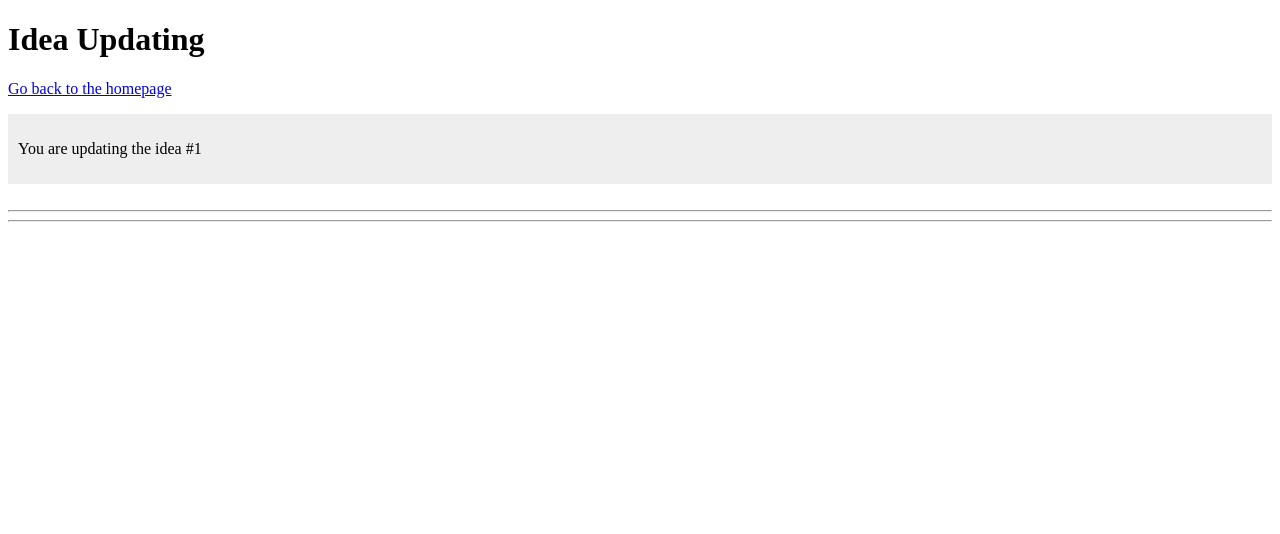
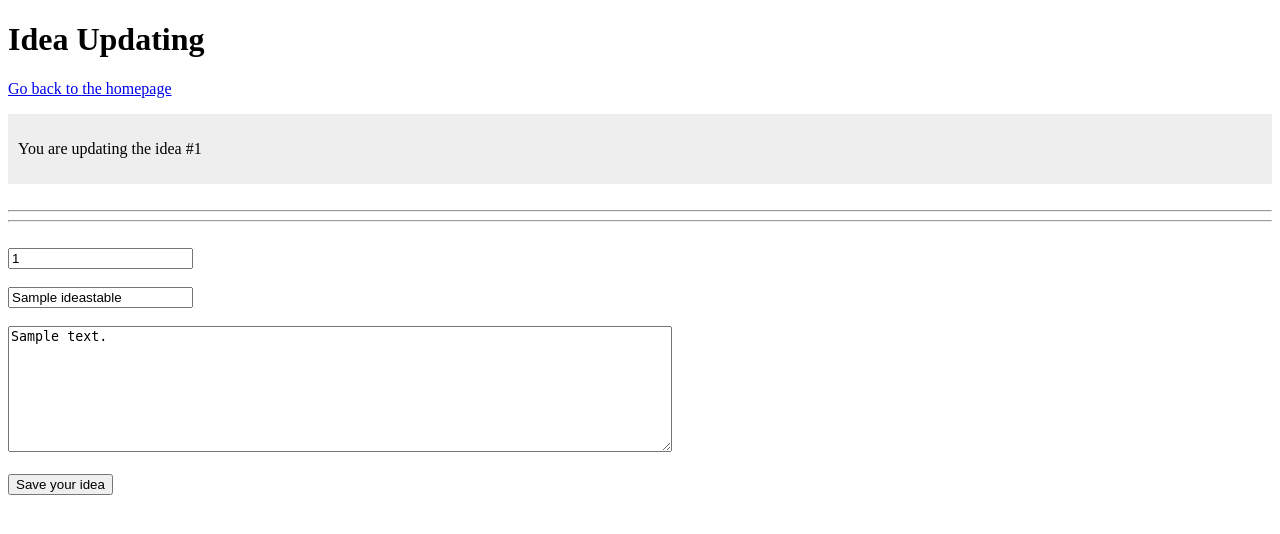
Before and after one commit to MariamSaeid/share-your-idea-project-1, a PHP site: page /update.php?id=1 in a window 1280 px wide. Shown: the top 534 px of the page. Run offline with PHP 8.4, Linux system fonts and the light colour scheme; tables that the repository leaves empty or names only in its code hold one stand-in row (values such as "Sample post").

Commit message:
edit in update.php

```diff
--- a/install.php
+++ b/install.php
@@ -1,14 +1,14 @@
 <?php require_once('config.php') ?>
 <?php
 
-$connection = new PDO($dsn,$dbuser,$dbupassword);
+$connection = new PDO($dsn, $dbuser, $dbupassword);
 //Php DataBase Object (PDO)
 $sql = "CREATE TABLE if Not Exists ideastable (
      id INT  unsigned Auto_Increment  ,
      title VARCHAR(40) NOT NULL ,
      text VARCHAR(40) Not NULL ,
      primary key(id)); ";
-$connection  -> exec($sql);
+$connection->exec($sql);
 echo "You are connected to the databsase successfully";
 
- ?>
+?>
--- a/update.php
+++ b/update.php
@@ -15,8 +15,8 @@
     <h1> <?php echo $page_heading; ?> </h1>
     <p> <a href="index.php">Go back to the homepage</a> </p>
 
-    <?php if(isset($_GET['id'])): ?>
-        <?php $id=$_GET['id']; ?>
+    <?php if (isset($_GET['id'])) : ?>
+        <?php $id = $_GET['id']; ?>
         <div style="background:#eee;padding:10px;">
             <p>You are updating the idea #<?php echo $id; ?></p>
         </div>
@@ -25,20 +25,60 @@
         <hr>
         <hr>
         <br>
+        <?php
+        // display Idea in textbox
+        $connection = new PDO($dsn, $dbuser, $dbupassword);
+        $sql = " SELECT * FROM ideastable WHERE id=:id";
+        $statement =  $connection->prepare($sql);
+        $statement->bindValue(":id", $id);
+        $statement->execute();
+        $idea = $statement->fetch(PDO::FETCH_ASSOC); //to get data in array form and store it in $idea
 
-        <?php if (isset($_POST['submit'])): ?>
+        ?>
+        <?php if (isset($_POST['submit'])) : ?>
+            <?php if (isset($_POST['title'])) :
+                $idea_title = $_POST['title'];
+            endif;
 
-            <?php $idea = array('id'=> $_POST['id'],
-                    'title' => $_POST['title'],
-                    'text' => $_POST['text']);
+
+            if (isset($_POST['text'])) :
+                $idea_text = $_POST['text'];
+            endif; ?>
+        <?php $idea = array('id'=> $_POST['id'],
+            'title' => $_POST['title'],
+            'text' => $_POST['text']);
+      ?>
+            <?php
+            // Update Idea
+            $connection = new PDO($dsn, $dbuser, $dbupassword);
+            $sql =
+                " UPDATE `ideastable` SET title=:title,text=:text WHERE id =:id";
+            $statement =  $connection->prepare($sql);
+            $statement->execute($idea);
+
             ?>
 
             <div style="background:green;color:white;padding:10px;">
                 <p>Your have updated your idea succesfully</p>
             </div>
-            <br>
+
         <?php endif; ?>
+        <form action="" method="POST">
+        <?php foreach($idea as $key=>$value): ?>
+        <?php if ($key =='text'): ?>
+        <textarea name="<?php echo $key; ?>" rows="8" cols="80"><?php echo $value; ?>
+    </textarea>
+        <?php else: ?>
+        <input type="text" name="<?php echo $key; ?>" value="<?php echo $value; ?>" id="<?php echo $key; ?>"
+            <?php if ($key =='id'){echo 'readonly';} ?>>
+        <?php endif; ?>
+        <br><br>
+
+        <?php endforeach; ?>
+        <input type="submit" name="submit" value="Save your idea">
+    </form>
     <?php endif; ?>
+
 
 
 </body>
```
Also changed, not shown: delete.php (+8 -8 lines), index.php (+6 -20 lines).
